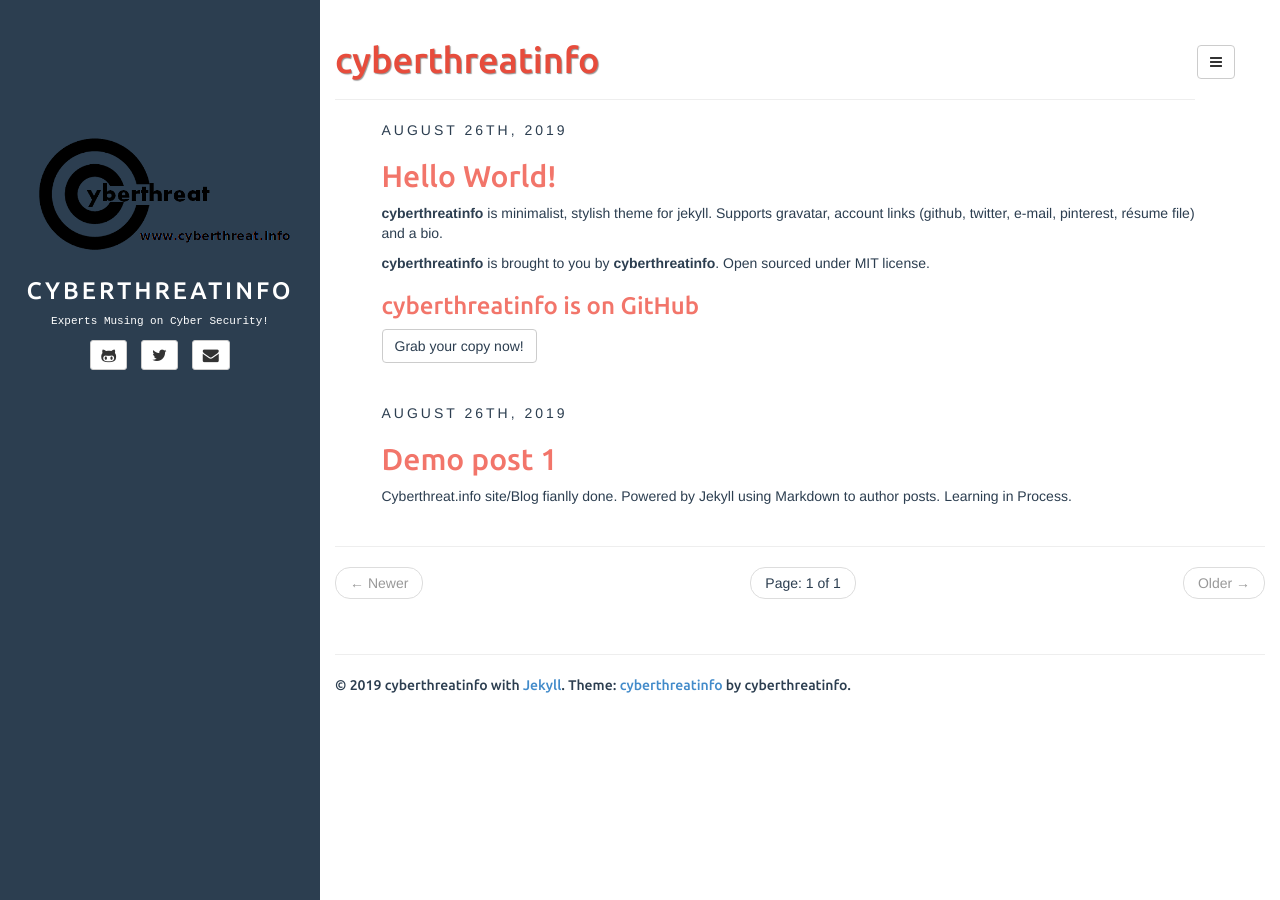
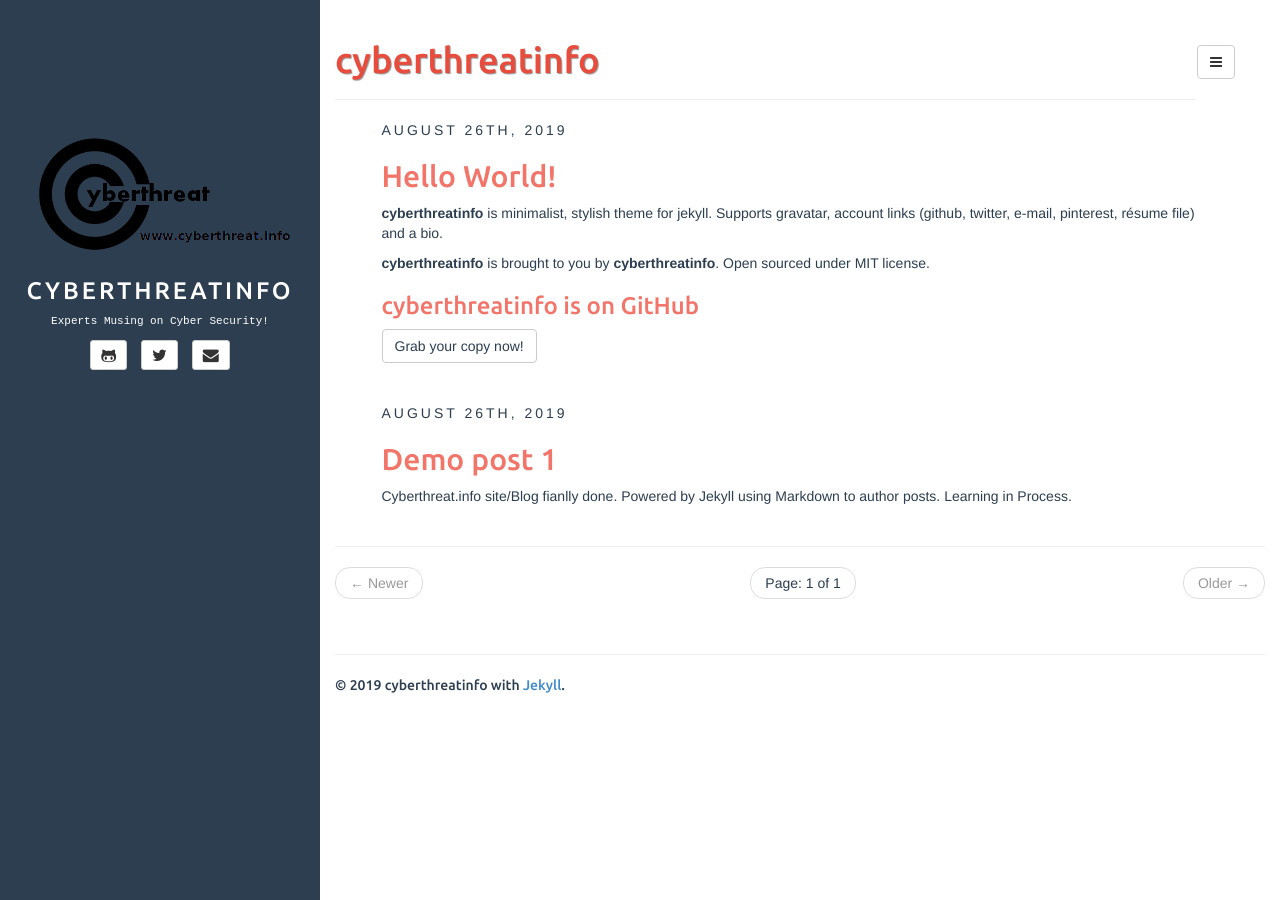
Before and after one commit to cyberthreatinfo/cyberthreatinfo.github.io, a Jekyll site: the page built from index.html, in a window 1280 px wide. Built offline with Jekyll 4.4.1, drawn with Linux system fonts in a browser that asks for light colours; the list of posts is cut into pages by our own code.

Commit message:
Update default.html

```diff
--- a/_includes/default.html
+++ b/_includes/default.html
@@ -98,7 +98,7 @@
 		<footer>
 			<hr/>
 			<p>
-				&copy; {{ site.time | date: '%Y' }} {{ site.author.name }} with <a href="http://jekyllrb.com/">Jekyll</a>. Theme: <a href="https://github.com/cyberthreatinfo/cyberthreatinfo">cyberthreatinfo</a> by cyberthreatinfo.
+				&copy; {{ site.time | date: '%Y' }} {{ site.author.name }} with <a href="http://jekyllrb.com/">Jekyll</a>.
 			</p>
 		</footer>
 	</div>
```
